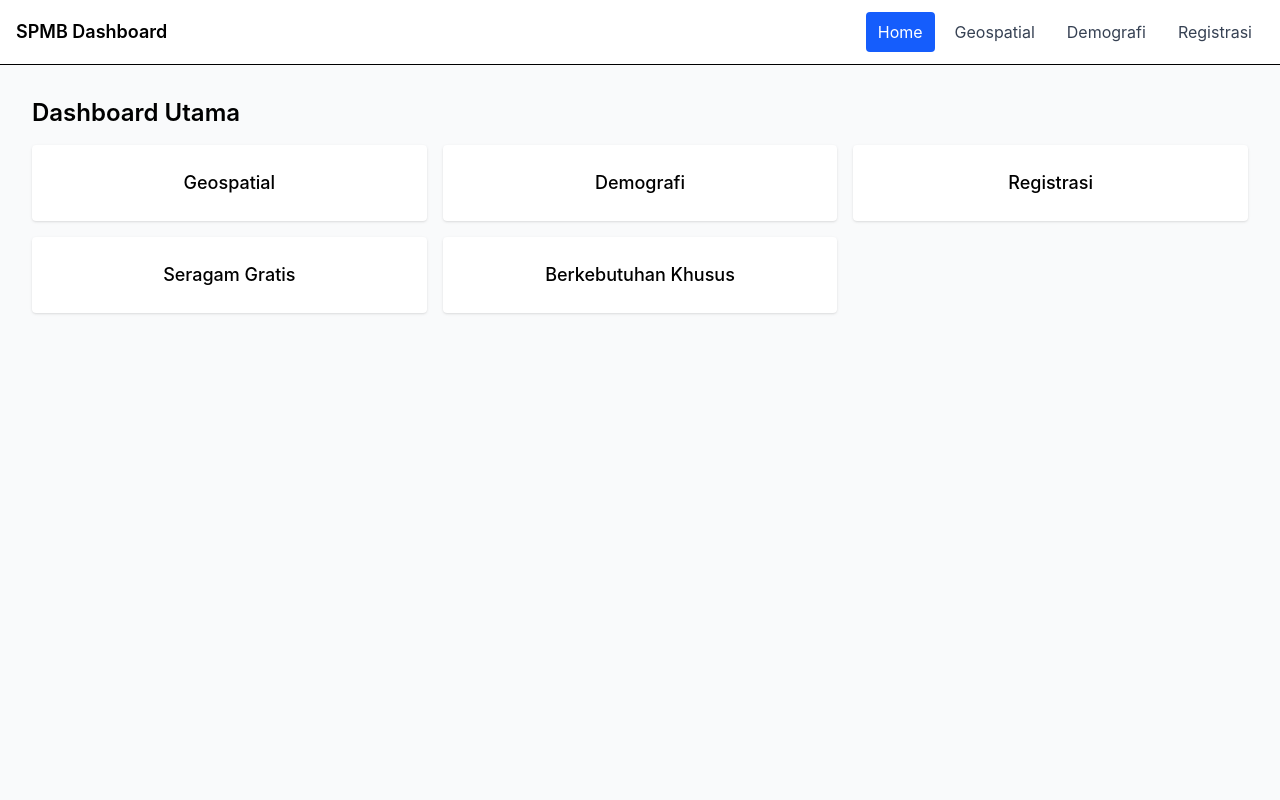
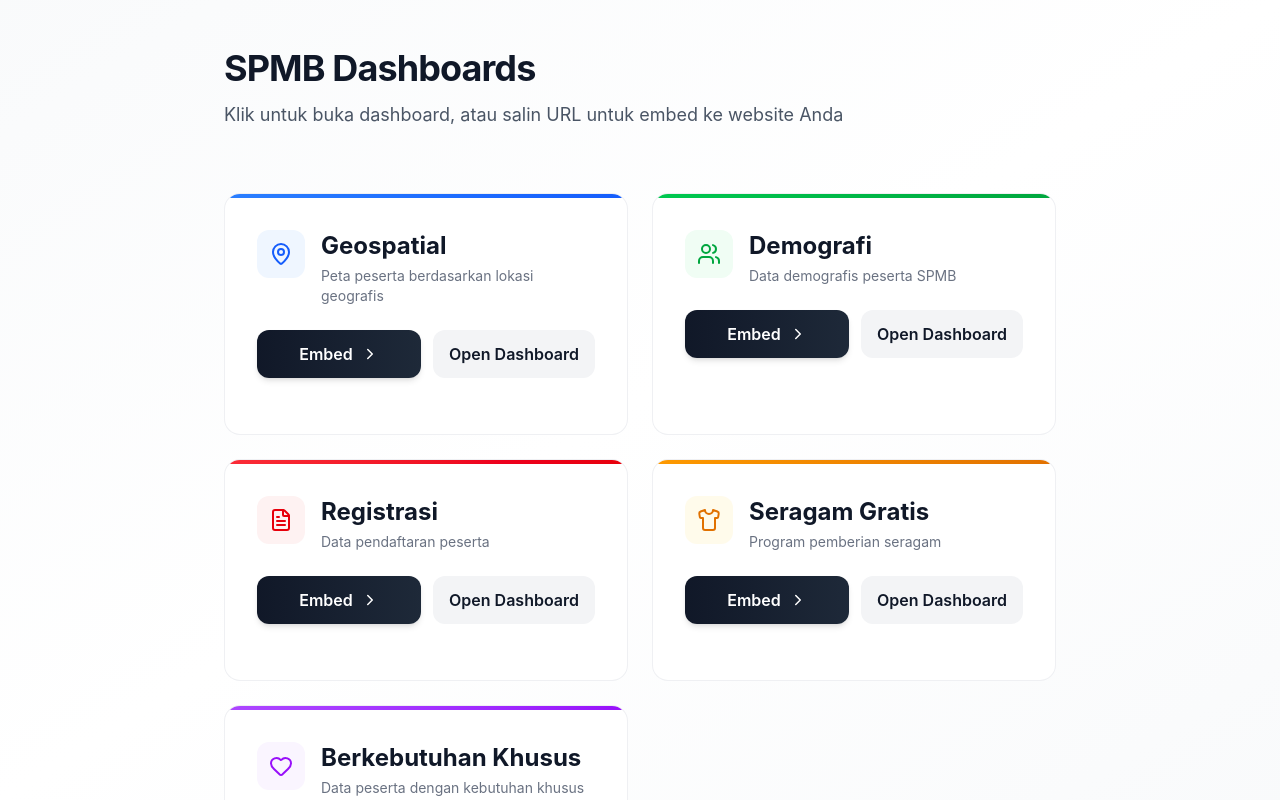
Before and after one commit to Aepra/map-dashboard-web, a React (Vite) app: page / in a window 1280 px wide. Built offline with nearby package versions, Linux system fonts and the light colour scheme.

Commit message:
feat: improve embed ui and deploy config

```diff
--- a/index.html
+++ b/index.html
@@ -2,7 +2,7 @@
 <html lang="en">
   <head>
     <meta charset="UTF-8" />
-    <link rel="icon" type="image/svg+xml" href="/favicon.svg" />
+    <link rel="icon" type="image/png" href="/LogoColor.png" />
     <meta name="viewport" content="width=device-width, initial-scale=1.0" />
     <title>map-dashboard-web</title>
   </head>
--- a/src/App.jsx
+++ b/src/App.jsx
@@ -1,34 +1,111 @@
 
 import React, { useState } from 'react';
 import { BrowserRouter as Router, Routes, Route, NavLink, useLocation } from 'react-router-dom';
+import { MapPin, Users, FileText, Shirt, Heart } from 'lucide-react';
 import Geospatial from './pages/Geospatial';
 import Demografi from './pages/Demografi';
 import Registrasi from './pages/Registrasi';
 import SeragamGratis from './pages/SeragamGratis';
 import BerkebutuhanKhusus from './pages/BerkebutuhanKhusus';
+import EmbedItem from './components/EmbedItem';
 
 function Home() {
-  const cards = [
-    { to: '/geospatial', title: 'Geospatial' },
-    { to: '/demografi', title: 'Demografi' },
-    { to: '/registrasi', title: 'Registrasi' },
-    { to: '/seragam', title: 'Seragam Gratis' },
-    { to: '/berkebutuhan', title: 'Berkebutuhan Khusus' }
+  const baseUrl = typeof window !== 'undefined' ? window.location.origin : 'https://your-domain.com';
+
+  const dashboards = [
+    {
+      title: 'Geospatial',
+      description: 'Peta peserta berdasarkan lokasi geografis',
+      path: '/geospatial',
+      embedUrl: `${baseUrl}/geospatial`,
+      icon: MapPin,
+      color: 'from-blue-500 to-blue-600',
+      lightColor: 'bg-blue-50',
+      accentColor: 'text-blue-600',
+    },
+    {
+      title: 'Demografi',
+      description: 'Data demografis peserta SPMB',
+      path: '/demografi',
+      embedUrl: `${baseUrl}/demografi`,
+      icon: Users,
+      color: 'from-green-500 to-green-600',
+      lightColor: 'bg-green-50',
+      accentColor: 'text-green-600',
+    },
+    {
+      title: 'Registrasi',
+      description: 'Data pendaftaran peserta',
+      path: '/registrasi',
+      embedUrl: `${baseUrl}/registrasi`,
+      icon: FileText,
+      color: 'from-red-500 to-red-600',
+      lightColor: 'bg-red-50',
+      accentColor: 'text-red-600',
+    },
+    {
+      title: 'Seragam Gratis',
+      description: 'Program pemberian seragam',
+      path: '/seragam',
+      embedUrl: `${baseUrl}/seragam`,
+      icon: Shirt,
+      color: 'from-amber-500 to-amber-600',
+      lightColor: 'bg-amber-50',
+      accentColor: 'text-amber-600',
+    },
+    {
+      title: 'Berkebutuhan Khusus',
+      description: 'Data peserta dengan kebutuhan khusus',
+      path: '/berkebutuhan',
+      embedUrl: `${baseUrl}/berkebutuhan`,
+      icon: Heart,
+      color: 'from-purple-500 to-purple-600',
+      lightColor: 'bg-purple-50',
+      accentColor: 'text-purple-600',
+    },
   ];
 
   return (
-    <div className="p-8 w-full h-full overflow-auto bg-gray-50">
-      <h1 className="text-2xl font-semibold mb-4">Dashboard Utama</h1>
-      <div className="grid grid-cols-1 sm:grid-cols-2 lg:grid-cols-3 gap-4">
-        {cards.map((c) => (
-          <NavLink
-            to={c.to}
-            key={c.to}
-            className="block p-6 bg-white rounded shadow hover:shadow-md transition text-center"
-          >
-            <div className="text-lg font-medium">{c.title}</div>
-          </NavLink>
-        ))}
+    <div className="flex flex-col h-screen bg-gradient-to-br from-gray-50 via-white to-gray-50">
+      <div className="flex-1 overflow-y-auto">
+        <div className="max-w-4xl mx-auto px-8 py-12">
+          {/* Header */}
+          <div className="mb-16">
+            <h1 className="text-4xl font-bold text-gray-900 mb-3 tracking-tight">
+              SPMB Dashboards
+            </h1>
+            <p className="text-lg text-gray-600 leading-relaxed">
+              Klik untuk buka dashboard, atau salin URL untuk embed ke website Anda
+            </p>
+          </div>
+
+          {/* Grid */}
+          <div className="grid grid-cols-1 md:grid-cols-2 gap-6 mb-12">
+            {dashboards.map((dashboard) => {
+              const Icon = dashboard.icon;
+              return (
+                <EmbedItem
+                  key={dashboard.path}
+                  title={dashboard.title}
+                  description={dashboard.description}
+                  path={dashboard.path}
+                  embedUrl={dashboard.embedUrl}
+                  icon={Icon}
+                  color={dashboard.color}
+                  lightColor={dashboard.lightColor}
+                  accentColor={dashboard.accentColor}
+                />
+              );
+            })}
+          </div>
+
+          {/* Footer */}
+          <div className="pt-8 border-t border-gray-200/50">
+            <p className="text-sm text-gray-500">
+              SPMB Dashboard · Powered by Map System
+            </p>
+          </div>
+        </div>
       </div>
     </div>
   );
@@ -40,33 +117,8 @@ function AppContent({ restartToken, handleRestartPage }) {
   const hideOn = ['/geospatial', '/demografi', '/registrasi', '/seragam', '/berkebutuhan'];
   const hideHeader = hideOn.some((p) => location.pathname.startsWith(p));
 
-  const linkClass = ({ isActive }) =>
-    `px-3 py-2 rounded ${isActive ? 'bg-blue-600 text-white' : 'text-gray-700 hover:bg-gray-100'}`;
-
   return (
-    <div className="flex flex-col h-screen w-screen font-sans">
-      {!hideHeader && (
-        <header className="bg-white border-b">
-          <div className="max-w-7xl mx-auto px-4 py-3 flex items-center justify-between">
-            <div className="text-lg font-semibold">SPMB Dashboard</div>
-            <nav className="flex gap-2">
-              <NavLink to="/" className={linkClass} end>
-                Home
-              </NavLink>
-              <NavLink to="/geospatial" className={linkClass}>
-                Geospatial
-              </NavLink>
-              <NavLink to="/demografi" className={linkClass}>
-                Demografi
-              </NavLink>
-              <NavLink to="/registrasi" className={linkClass}>
-                Registrasi
-              </NavLink>
-            </nav>
-          </div>
-        </header>
-      )}
-
+    <div className="flex flex-col h-screen w-screen font-sans bg-gradient-to-br from-gray-50 via-white to-gray-50">
       <main className="flex-1 bg-white overflow-hidden">
         <Routes>
           <Route path="/" element={<Home />} />
--- /dev/null
+++ b/src/components/EmbedItem.jsx
@@ -0,0 +1,132 @@
+import React, { useState } from 'react';
+import { NavLink } from 'react-router-dom';
+import { Copy, CheckCircle2, ChevronRight } from 'lucide-react';
+
+const copyToClipboard = (text) => {
+  navigator.clipboard.writeText(text);
+};
+
+export const EmbedItem = ({ title, description, path, embedUrl, icon: Icon, color, lightColor, accentColor }) => {
+  const [copiedUrl, setCopiedUrl] = useState(false);
+  const [copiedIframe, setCopiedIframe] = useState(false);
+  const [showCode, setShowCode] = useState(false);
+
+  const handleCopyUrl = () => {
+    copyToClipboard(embedUrl);
+    setCopiedUrl(true);
+    setTimeout(() => setCopiedUrl(false), 2000);
+  };
+
+  const iframeCode = `<iframe src="${embedUrl}" width="100%" height="600" frameborder="0" allow="fullscreen"></iframe>`;
+
+  const handleCopyIframe = () => {
+    copyToClipboard(iframeCode);
+    setCopiedIframe(true);
+    setTimeout(() => setCopiedIframe(false), 2000);
+  };
+
+  return (
+    <div className="group bg-white rounded-2xl border border-gray-200/60 overflow-hidden hover:border-gray-300 hover:shadow-lg transition-all duration-300">
+      {/* Top Color Bar */}
+      <div className={`h-1 bg-gradient-to-r ${color}`} />
+
+      {/* Main Content */}
+      <div className="p-8">
+        {/* Header with Icon */}
+        <div className="flex items-start justify-between mb-6">
+          <div className="flex items-start gap-4 flex-1">
+            <div className={`${lightColor} p-3 rounded-xl`}>
+              <Icon className={`w-6 h-6 ${accentColor}`} />
+            </div>
+            <div>
+              <h3 className="text-2xl font-bold text-gray-900">{title}</h3>
+              <p className="text-gray-500 text-sm mt-1">{description}</p>
+            </div>
+          </div>
+        </div>
+
+        {/* Action Buttons */}
+        <div className="flex gap-3 mb-6">
+          <button
+            onClick={() => setShowCode(!showCode)}
+            className="flex-1 inline-flex items-center justify-center gap-2 px-4 py-3 bg-gradient-to-r from-gray-900 to-gray-800 hover:from-gray-800 hover:to-gray-700 text-white font-semibold rounded-xl transition-all duration-200 shadow-md hover:shadow-lg active:scale-95"
+          >
+            Embed
+            <ChevronRight size={18} />
+          </button>
+          <NavLink
+            to={path}
+            className="px-4 py-3 bg-gray-100 hover:bg-gray-200 text-gray-900 font-semibold rounded-xl transition-all duration-200"
+          >
+            Open Dashboard
+          </NavLink>
+        </div>
+
+        {/* Code Section - Expandable */}
+        {showCode && (
+          <div className="space-y-4 pt-6 border-t border-gray-200/60">
+            {/* URL Embed Box */}
+            <div>
+              <label className="block text-xs font-bold text-gray-700 mb-3 uppercase tracking-wider">
+                URL
+              </label>
+              <div className="relative">
+                <input
+                  type="text"
+                  value={embedUrl}
+                  readOnly
+                  className="w-full px-4 py-3 bg-gray-50/80 border border-gray-200 rounded-lg text-gray-700 text-sm focus:outline-none focus:bg-white focus:border-gray-400 focus:ring-2 focus:ring-gray-400/20 transition-all duration-200 font-mono pr-12"
+                />
+                <button
+                  onClick={handleCopyUrl}
+                  className={`absolute right-3 top-1/2 -translate-y-1/2 p-2 rounded-md transition-all duration-200 ${
+                    copiedUrl
+                      ? 'bg-green-100 text-green-700'
+                      : 'text-gray-400 hover:text-gray-600 hover:bg-gray-100'
+                  }`}
+                >
+                  {copiedUrl ? (
+                    <CheckCircle2 size={18} />
+                  ) : (
+                    <Copy size={18} />
+                  )}
+                </button>
+              </div>
+            </div>
+
+            {/* Iframe Box */}
+            <div>
+              <label className="block text-xs font-bold text-gray-700 mb-3 uppercase tracking-wider">
+                Embed Code
+              </label>
+              <div className="relative">
+                <textarea
+                  value={iframeCode}
+                  readOnly
+                  rows="3"
+                  className="w-full px-4 py-3 bg-gray-50/80 border border-gray-200 rounded-lg text-gray-700 text-xs focus:outline-none focus:bg-white focus:border-gray-400 focus:ring-2 focus:ring-gray-400/20 transition-all duration-200 resize-none font-mono"
+                />
+                <button
+                  onClick={handleCopyIframe}
+                  className={`absolute right-3 bottom-3 p-2 rounded-md transition-all duration-200 ${
+                    copiedIframe
+                      ? 'bg-green-100 text-green-700'
+                      : 'text-gray-400 hover:text-gray-600 hover:bg-gray-100'
+                  }`}
+                >
+                  {copiedIframe ? (
+                    <CheckCircle2 size={18} />
+                  ) : (
+                    <Copy size={18} />
+                  )}
+                </button>
+              </div>
+            </div>
+          </div>
+        )}
+      </div>
+    </div>
+  );
+};
+
+export default EmbedItem;
--- /dev/null
+++ b/src/components/FloatingRestartButton.jsx
@@ -0,0 +1,74 @@
+import React, { useState } from 'react';
+
+export const FloatingRestartButton = ({ onRestart = () => {} }) => {
+  const [spinKey, setSpinKey] = useState(0);
+
+  const handleClick = () => {
+    setSpinKey(prev => prev + 1);
+    if (onRestart) onRestart();
+  };
+
+  return (
+    <>
+      <style>{`
+        @keyframes floating-restart-spin {
+          from {
+            transform: rotate(0deg);
+          }
+          to {
+            transform: rotate(360deg);
+          }
+        }
+      `}</style>
+
+      <button
+        onClick={handleClick}
+        className="fixed bottom-6 left-6 z-50 group"
+        style={{
+          padding: '12px',
+          borderRadius: '50%',
+          backgroundColor: 'rgba(255, 255, 255, 0.95)',
+          border: '1px solid rgba(0, 0, 0, 0.08)',
+          cursor: 'pointer',
+          boxShadow: '0 4px 12px rgba(0, 0, 0, 0.08), 0 2px 4px rgba(0, 0, 0, 0.04)',
+          transition: 'all 0.3s cubic-bezier(0.34, 1.56, 0.64, 1)',
+          display: 'flex',
+          alignItems: 'center',
+          justifyContent: 'center',
+          backdropFilter: 'blur(10px)',
+        }}
+        onMouseEnter={(e) => {
+          e.currentTarget.style.backgroundColor = 'rgba(255, 255, 255, 1)';
+          e.currentTarget.style.boxShadow = '0 8px 24px rgba(0, 0, 0, 0.12), 0 4px 8px rgba(0, 0, 0, 0.08)';
+          e.currentTarget.style.transform = 'scale(1.1)';
+        }}
+        onMouseLeave={(e) => {
+          e.currentTarget.style.backgroundColor = 'rgba(255, 255, 255, 0.95)';
+          e.currentTarget.style.boxShadow = '0 4px 12px rgba(0, 0, 0, 0.08), 0 2px 4px rgba(0, 0, 0, 0.04)';
+          e.currentTarget.style.transform = 'scale(1)';
+        }}
+      >
+        <svg
+          key={spinKey}
+          width="20"
+          height="20"
+          viewBox="0 0 20 20"
+          fill="none"
+          stroke="currentColor"
+          strokeWidth="2"
+          strokeLinecap="round"
+          strokeLinejoin="round"
+          style={{
+            color: '#666',
+            animation: 'floating-restart-spin 0.6s linear',
+          }}
+        >
+          <path d="M1 4v6h6M19 16v-6h-6" />
+          <path d="M4 13a8 8 0 0 0 13.956-3.856M16 7a8 8 0 0 0-13.956 3.856" />
+        </svg>
+      </button>
+    </>
+  );
+};
+
+export default FloatingRestartButton;
--- a/src/pages/BerkebutuhanKhusus/index.jsx
+++ b/src/pages/BerkebutuhanKhusus/index.jsx
@@ -1,7 +1,7 @@
 import React from 'react';
 import { useEffect, useState } from 'react';
-import DashboardHeader from '../../components/DashboardHeader';
 import DashboardLoadingOverlay from '../../components/DashboardLoadingOverlay';
+import FloatingRestartButton from '../../components/FloatingRestartButton';
 
 export const BerkebutuhanKhusus = ({ restartKey = 0, onRestart = () => {} }) => {
   const [iframeLoading, setIframeLoading] = useState(true);
@@ -21,8 +21,7 @@ export const BerkebutuhanKhusus = ({ restartKey = 0, onRestart = () => {} }) =>
         background: '#f9fafb'
       }}
     >
-      <DashboardHeader title="Dashboard Berkebutuhan Khusus" onRestart={onRestart} />
-
+      <FloatingRestartButton onRestart={onRestart} />
       {/* Scroll container */}
       <div
         style={{
--- a/src/pages/Demografi/index.jsx
+++ b/src/pages/Demografi/index.jsx
@@ -1,7 +1,7 @@
 import React from 'react';
 import { useEffect, useState } from 'react';
-import DashboardHeader from '../../components/DashboardHeader';
 import DashboardLoadingOverlay from '../../components/DashboardLoadingOverlay';
+import FloatingRestartButton from '../../components/FloatingRestartButton';
 
 export const Demografi = ({ restartKey = 0, onRestart = () => {} }) => {
   const [iframeLoading, setIframeLoading] = useState(true);
@@ -21,8 +21,7 @@ export const Demografi = ({ restartKey = 0, onRestart = () => {} }) => {
         background: '#f9fafb'
       }}
     >
-      <DashboardHeader title="Dashboard Demografi" onRestart={onRestart} />
-
+      <FloatingRestartButton onRestart={onRestart} />
       {/* Scroll container */}
       <div
         style={{
--- a/src/pages/Registrasi/index.jsx
+++ b/src/pages/Registrasi/index.jsx
@@ -1,6 +1,6 @@
 import React from 'react';
-import DashboardHeader from '../../components/DashboardHeader';
 import DashboardLoadingOverlay from '../../components/DashboardLoadingOverlay';
+import FloatingRestartButton from '../../components/FloatingRestartButton';
 import { useEffect, useState } from 'react';
 
 export const Registrasi = ({ restartKey = 0, onRestart = () => {} }) => {
@@ -21,8 +21,7 @@ export const Registrasi = ({ restartKey = 0, onRestart = () => {} }) => {
         background: '#f9fafb'
       }}
     >
-      <DashboardHeader title="Dashboard Registrasi SPMB 2025" onRestart={onRestart} />
-
+      <FloatingRestartButton onRestart={onRestart} />
       {/* Scroll container */}
       <div
         style={{
--- a/src/pages/SeragamGratis/index.jsx
+++ b/src/pages/SeragamGratis/index.jsx
@@ -1,7 +1,7 @@
 import React from 'react';
 import { useEffect, useState } from 'react';
-import DashboardHeader from '../../components/DashboardHeader';
 import DashboardLoadingOverlay from '../../components/DashboardLoadingOverlay';
+import FloatingRestartButton from '../../components/FloatingRestartButton';
 
 export const SeragamGratis = ({ restartKey = 0, onRestart = () => {} }) => {
   const [iframeLoading, setIframeLoading] = useState(true);
@@ -21,8 +21,7 @@ export const SeragamGratis = ({ restartKey = 0, onRestart = () => {} }) => {
         background: '#f9fafb'
       }}
     >
-      <DashboardHeader title="Dashboard Seragam Gratis" onRestart={onRestart} />
-
+      <FloatingRestartButton onRestart={onRestart} />
       {/* Scroll container */}
       <div
         style={{
```
Also changed, not shown: public/LogoColor.png (added), vercel.json (added).
